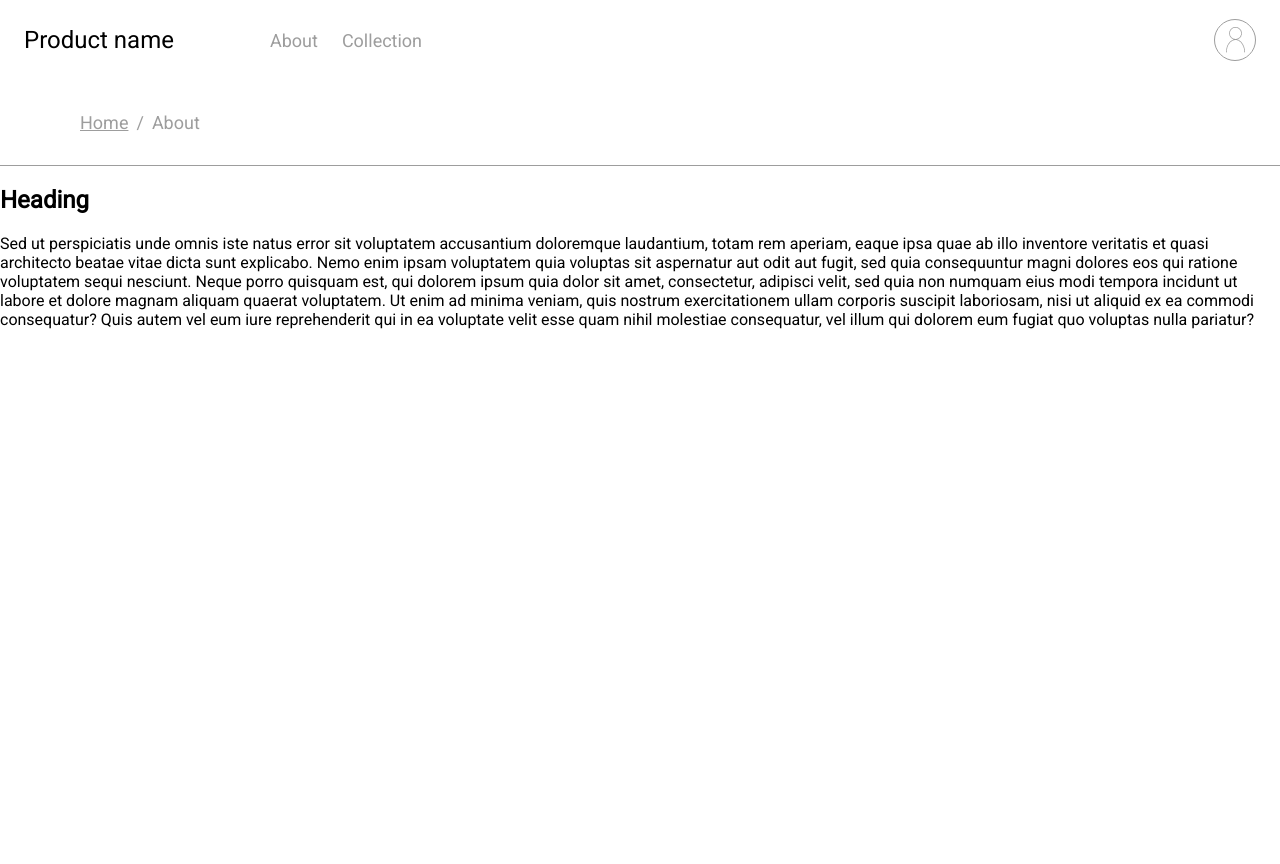
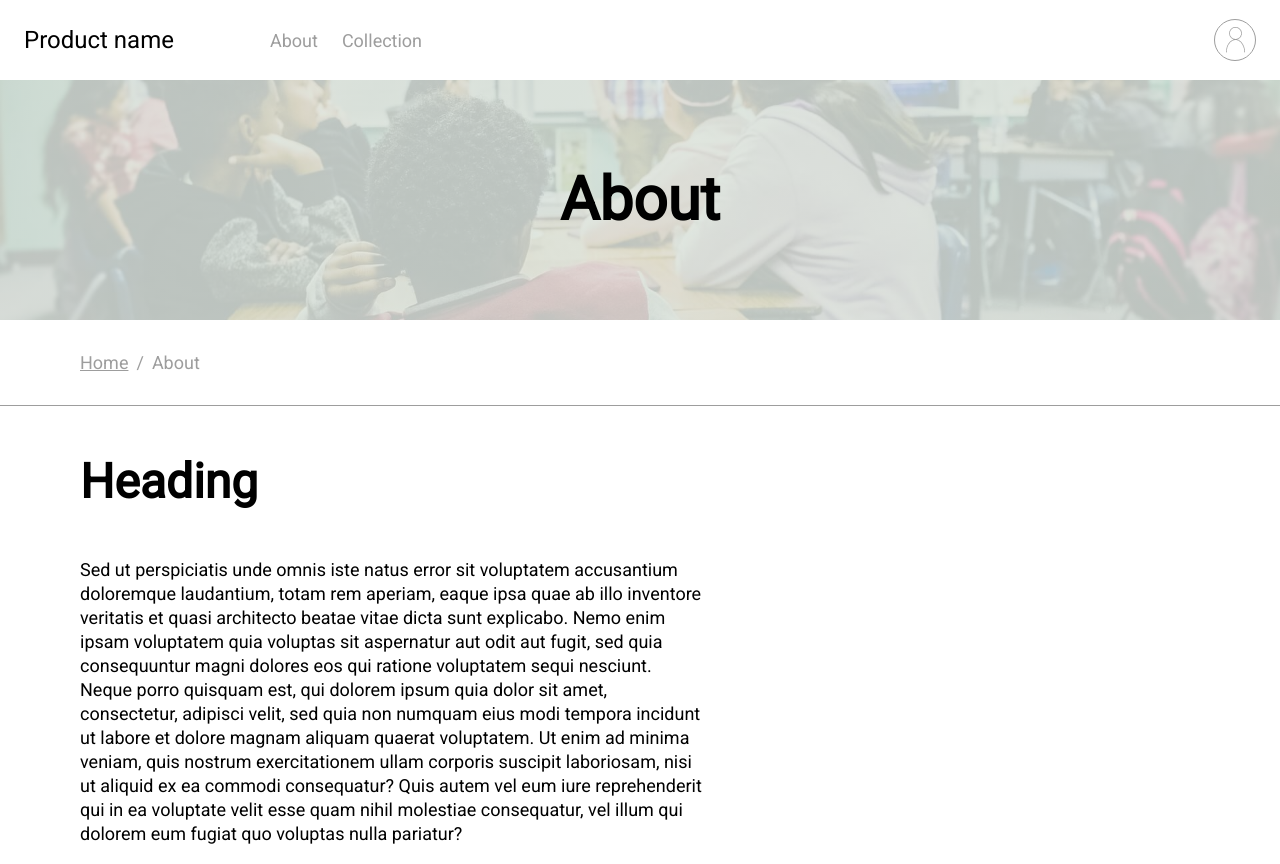
Before and after one commit to PTR-KLK/collection-page-gatsby, a Gatsby site: page /about in a window 1280 px wide. Before the commit the page ends 800 px from the top, so only its background shows below. Built offline with nearby package versions, Linux system fonts and the light colour scheme; Gatsby itself is replaced by a stand-in of ours.

Commit message:
style about page
- add hero wrapper component
- style about page

```diff
--- /dev/null
+++ b/src/components/heroWrapper.tsx
@@ -0,0 +1,9 @@
+import React from 'react';
+
+import * as styles from '../styles/heroWrapper.module.scss';
+
+const HeroWrapper: React.FC = ({ children }) => {
+  return <header className={styles.heroWrapper}>{children}</header>;
+};
+
+export default HeroWrapper;
--- a/src/pages/about.tsx
+++ b/src/pages/about.tsx
@@ -2,6 +2,10 @@ import React from 'react';
 
 import Layout from 'src/components/layout';
 import Breadcrumbs from 'src/components/breadcrumbs';
+import HeroWrapper from 'src/components/heroWrapper';
+import Hero from 'src/components/hero';
+
+import * as styles from '../styles/about.module.scss';
 
 type Props = {
   uri: string;
@@ -10,24 +14,29 @@ type Props = {
 const About: React.FC<Props> = ({ uri }) => {
   return (
     <Layout title="About">
+      <HeroWrapper>
+        <Hero className={styles.hero} />
+        <h2>About</h2>
+      </HeroWrapper>
       <Breadcrumbs currentUri={uri} />
-
-      <h2>Heading</h2>
-      <p>
-        Sed ut perspiciatis unde omnis iste natus error sit voluptatem
-        accusantium doloremque laudantium, totam rem aperiam, eaque ipsa quae ab
-        illo inventore veritatis et quasi architecto beatae vitae dicta sunt
-        explicabo. Nemo enim ipsam voluptatem quia voluptas sit aspernatur aut
-        odit aut fugit, sed quia consequuntur magni dolores eos qui ratione
-        voluptatem sequi nesciunt. Neque porro quisquam est, qui dolorem ipsum
-        quia dolor sit amet, consectetur, adipisci velit, sed quia non numquam
-        eius modi tempora incidunt ut labore et dolore magnam aliquam quaerat
-        voluptatem. Ut enim ad minima veniam, quis nostrum exercitationem ullam
-        corporis suscipit laboriosam, nisi ut aliquid ex ea commodi consequatur?
-        Quis autem vel eum iure reprehenderit qui in ea voluptate velit esse
-        quam nihil molestiae consequatur, vel illum qui dolorem eum fugiat quo
-        voluptas nulla pariatur?
-      </p>
+      <section className={styles.section}>
+        <h3 className={styles.heading}>Heading</h3>
+        <p className={styles.paragraph}>
+          Sed ut perspiciatis unde omnis iste natus error sit voluptatem
+          accusantium doloremque laudantium, totam rem aperiam, eaque ipsa quae
+          ab illo inventore veritatis et quasi architecto beatae vitae dicta
+          sunt explicabo. Nemo enim ipsam voluptatem quia voluptas sit
+          aspernatur aut odit aut fugit, sed quia consequuntur magni dolores eos
+          qui ratione voluptatem sequi nesciunt. Neque porro quisquam est, qui
+          dolorem ipsum quia dolor sit amet, consectetur, adipisci velit, sed
+          quia non numquam eius modi tempora incidunt ut labore et dolore magnam
+          aliquam quaerat voluptatem. Ut enim ad minima veniam, quis nostrum
+          exercitationem ullam corporis suscipit laboriosam, nisi ut aliquid ex
+          ea commodi consequatur? Quis autem vel eum iure reprehenderit qui in
+          ea voluptate velit esse quam nihil molestiae consequatur, vel illum
+          qui dolorem eum fugiat quo voluptas nulla pariatur?
+        </p>
+      </section>
     </Layout>
   );
 };
--- a/src/pages/collection/index.tsx
+++ b/src/pages/collection/index.tsx
@@ -5,6 +5,7 @@ import Layout from 'src/components/layout';
 import Hero from 'src/components/hero';
 import Breadcrumbs from 'src/components/breadcrumbs';
 import List from 'src/components/list';
+import HeroWrapper from 'src/components/heroWrapper';
 
 import { CollectionPageProps } from 'src/types/collection';
 
@@ -17,10 +18,10 @@ const CollectionPage: React.FC<CollectionPageProps> = ({ data, uri }) => {
 
   return (
     <Layout title="Collection">
-      <header className={styles.heroWrapper}>
+      <HeroWrapper>
         <Hero className={styles.hero} />
         <h2>Collection</h2>
-      </header>
+      </HeroWrapper>
       <Breadcrumbs currentUri={uri} />
       <List nodes={collection} />
     </Layout>
--- /dev/null
+++ b/src/styles/about.module.scss
@@ -0,0 +1,66 @@
+@import 'mixins';
+
+.hero {
+  position: relative;
+  height: 10.125rem;
+  width: 100%;
+  object-fit: cover;
+  object-position: center center;
+
+  &::after {
+    content: '';
+    left: 0;
+    top: 0;
+    position: absolute;
+    width: 100%;
+    height: 100%;
+    background: linear-gradient(
+      0deg,
+      rgba(225, 234, 228, 0.8),
+      rgba(225, 234, 228, 0.8)
+    );
+  }
+
+  @include tablet {
+    height: 15rem;
+  }
+}
+
+.section {
+  margin: 2.5rem 1rem 0 1rem;
+
+  @include tablet {
+    margin: 3rem 5rem 0 5rem;
+  }
+
+  @include desktop {
+    max-width: 1440px;
+    margin: 3rem auto 0 auto;
+    padding: 0 5rem;
+  }
+}
+
+.heading {
+  font-size: 24px;
+  font-weight: 700;
+  line-height: 28px;
+  letter-spacing: 0em;
+
+  @include tablet {
+    font-size: 48px;
+    line-height: 56px;
+  }
+}
+
+.paragraph {
+  font-size: 16px;
+  font-weight: 400;
+  line-height: 21px;
+  letter-spacing: 0em;
+  max-width: 39rem;
+
+  @include tablet {
+    font-size: 18px;
+    line-height: 24px;
+  }
+}
--- /dev/null
+++ b/src/styles/heroWrapper.module.scss
@@ -0,0 +1,24 @@
+@import 'mixins';
+
+.heroWrapper {
+  position: relative;
+  margin: 0;
+
+  h2 {
+    position: absolute;
+    top: 50%;
+    left: 50%;
+    margin: 0;
+    font-size: 36px;
+    font-weight: 700;
+    line-height: 42px;
+    letter-spacing: 0em;
+    text-align: center;
+    transform: translate(-50%, -50%);
+
+    @include tablet {
+      font-size: 60px;
+      line-height: 70px;
+    }
+  }
+}
--- a/src/styles/list.module.scss
+++ b/src/styles/list.module.scss
@@ -27,15 +27,15 @@
 }
 
 .section {
-  margin: 0 1rem;
+  margin: 2.5rem 1rem 0 1rem;
 
   @include tablet {
-    margin: 0 5rem;
+    margin: 3rem 5rem 0 5rem;
   }
 
   @include desktop {
     max-width: 1440px;
-    margin: 0 auto;
+    margin: 3rem auto 0 auto;
     padding: 0 5rem;
   }
 }
```
Also changed, not shown: src/styles/collectionPage.module.scss (+0 -24 lines).
